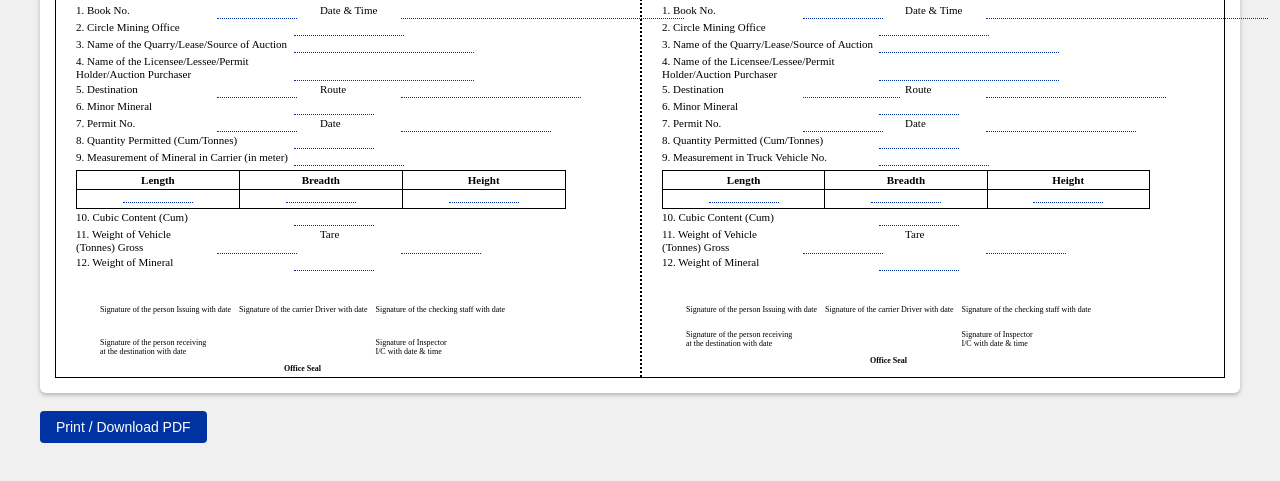
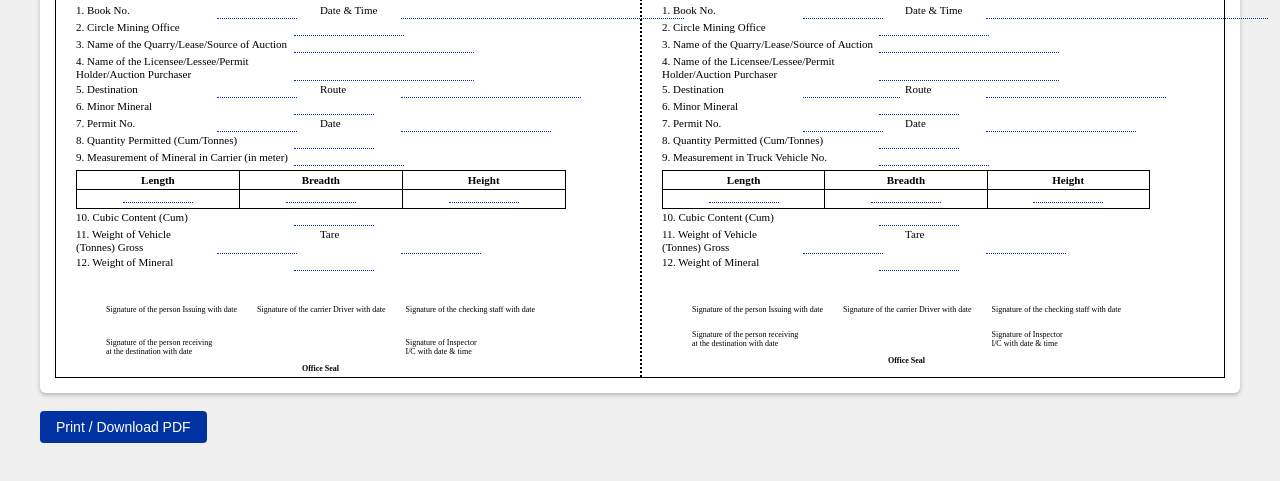
Before and after one commit to AlienMinus/road-pass, a plain HTML site: page transit-pass.html in a window 1280 px wide. Shown: the part 181-662 px from the top of the page. Drawn offline with Linux system fonts and the light colour scheme.

Commit message:
sign table fix

```diff
--- a/style.css
+++ b/style.css
@@ -270,7 +270,7 @@ button {
   .signature-section td {
     width: 33%;
     vertical-align: top;
-    padding: 4px 4px;
+    padding: 4px 10px;
     text-align: left;
 
   }
```
